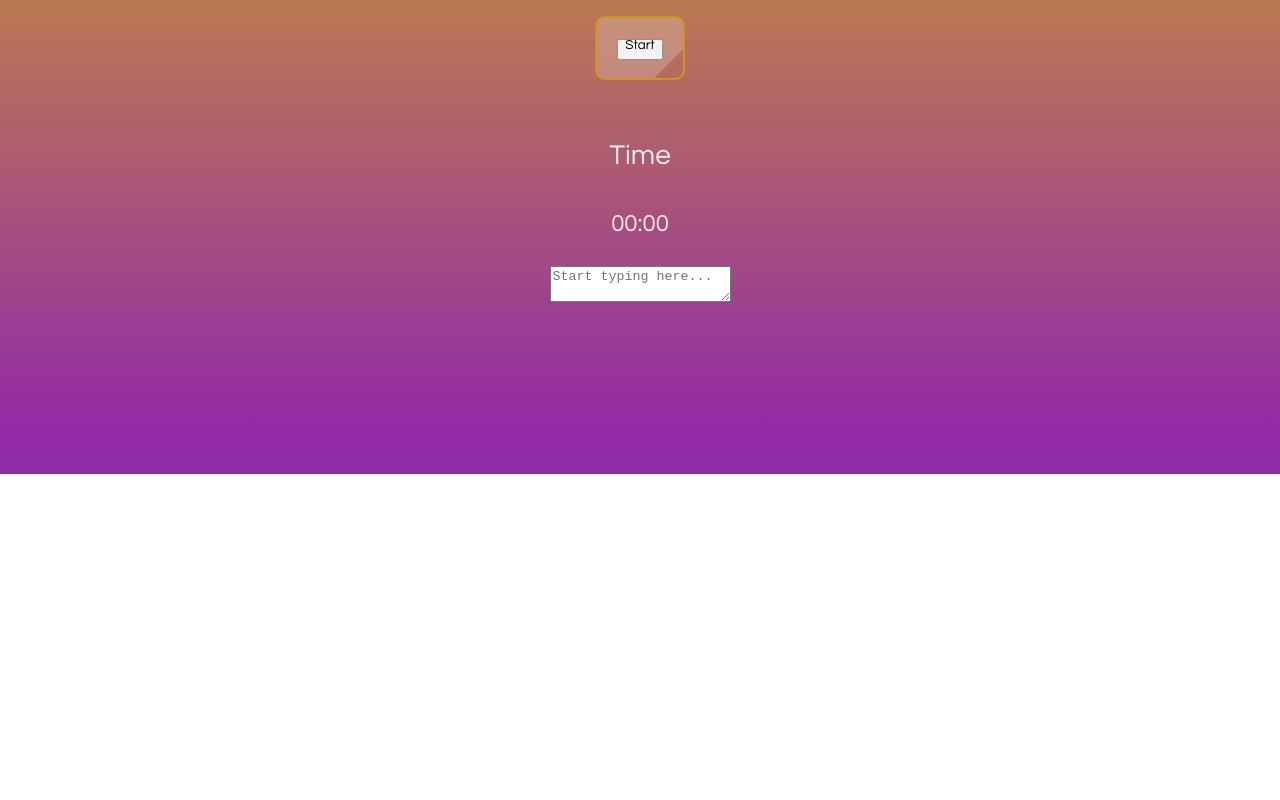
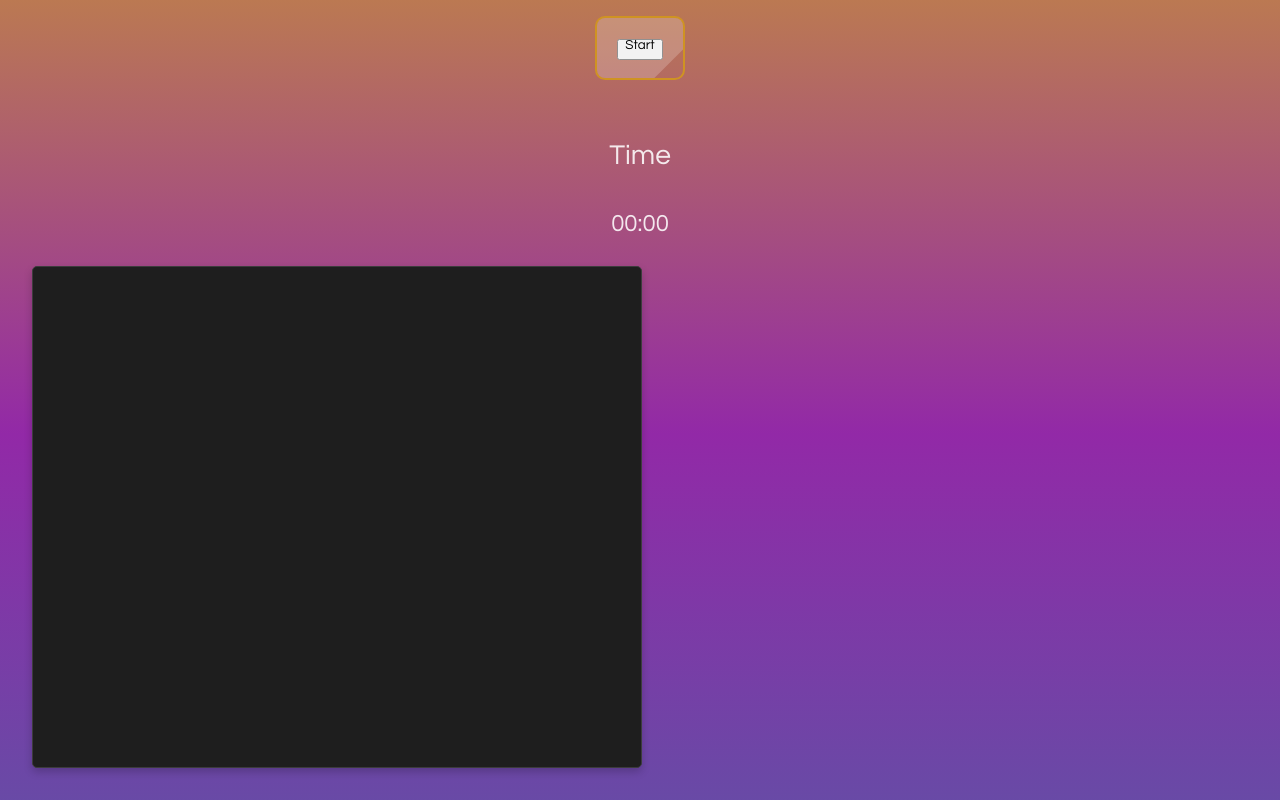
Before and after one commit to Epicder/CodePM, a React (Vite) app in the folder CodePM/: page /typing-test in a window 1280 px wide. Shown: the part 326-1126 px from the top of the page. Before the commit the page ends 800 px from the top, so only its background shows below. Built offline with nearby package versions, Linux system fonts and the light colour scheme.

Commit message:
Making the textArea, adding the code snippets

```diff
--- a/CodePM/src/components/Typing.jsx
+++ b/CodePM/src/components/Typing.jsx
@@ -4,20 +4,35 @@ import LanguageSelector from './typing-components/LanguageSelector';
 import StartButton from './typing-components/StartButton';
 import Timer from './typing-components/Timer';
 import TypingArea from './typing-components/TypingArea';
+import snippets from '../data/snippets.json';
 
 export default function Typing() {
   const [language, setLanguage] = useState('python');
+  const [currentSnippet, setCurrentSnippet] = useState('');
   const [time, setTime] = useState('00:00');
-  const [snippet, setSnippet] = useState('');
   const [userInput, setUserInput] = useState('');
 
-  const handleLanguageChange = (e) => setLanguage(e.target.value);
-  const handleStartClick = () => {
 
-    console.log('Test started for language:', language);
+  const getRandomSnippet = (language) => {
+    const snippetsForLanguage = snippets[language];
+    const randomIndex = Math.floor(Math.random() * snippetsForLanguage.length);
+    return snippetsForLanguage[randomIndex];
   };
 
-  const handleInputChange = (e) => setUserInput(e.target.value);
+const handleLanguageChange = (e) => {
+  const selectedLanguage = e.target.value;
+  setLanguage(selectedLanguage);
+};
+
+const handleStartClick = () => {
+  console.log('Test started for language:', language);
+  const snippet = getRandomSnippet(language);
+  setCurrentSnippet(snippet);
+};
+
+const handleInputChange = (e) => {
+  setUserInput(e.target.value);
+};
 
   return (
     <div>
@@ -25,7 +40,7 @@ export default function Typing() {
       <LanguageSelector onChange={handleLanguageChange} />
       <StartButton onClick={handleStartClick} />
       <Timer time={time} />
-      <TypingArea snippet={snippet} userInput={userInput} onChange={handleInputChange} />
+      <TypingArea snippet={currentSnippet} userInput={userInput} onChange={handleInputChange} />
     </div>
   );
 }
--- a/CodePM/src/components/typing-components/TypingArea.jsx
+++ b/CodePM/src/components/typing-components/TypingArea.jsx
@@ -1,13 +1,16 @@
-import React from 'react';
+import './typing-css/TypingArea.css';
 
 export default function TypingArea({ snippet, userInput, onChange }) {
   return (
-    <div className="typing-container">
-      <pre>{snippet}</pre>
+    <div className="typing-area">
+      <div className="snippet-overlay">
+        {snippet}
+      </div>
       <textarea
+        className="user-input"
         value={userInput}
         onChange={onChange}
-        placeholder="Start typing here..."
+        spellCheck="false"
       />
     </div>
   );
--- /dev/null
+++ b/CodePM/src/components/typing-components/typing-css/TypingArea.css
@@ -0,0 +1,46 @@
+.typing-area {
+  position: relative;
+  width: 50%;
+  height: 500px;
+  background-color: #1e1e1e;
+  color: #d4d4d4;
+  border: 1px solid #3c3c3c;
+  border-radius: 5px;
+  box-shadow: 0 4px 8px rgba(0, 0, 0, 0.2);
+  overflow: hidden;
+  font-family: "Fira Code", monospace;
+  font-size: 14px;
+}
+
+.snippet-overlay {
+  position: absolute;
+  top: 0;
+  left: 0;
+  width: 100%;
+  height: 100%;
+  color: #6b9955af;
+  white-space: pre-wrap;
+  padding: 10px;
+  pointer-events: none;
+  font-family: "Fira Code", monospace;
+  font-size: 14px;
+}
+
+.user-input {
+  position: absolute;
+  top: 0;
+  left: 43.6%;
+  width: 100%;
+  height: 100%;
+  background: transparent;
+  color: #d4d4d4;
+  border: none;
+  outline: none;
+  font-family: "Fira Code", monospace;
+  font-size: 14px;
+  padding: 10px;
+  resize: none;
+  white-space: pre-wrap;
+  overflow: auto;
+  caret-color: #ffffff;
+}
--- /dev/null
+++ b/CodePM/src/data/snippets.json
@@ -0,0 +1,22 @@
+{
+  "python": [
+    "def fibonacci(n):\n    if n <= 1:\n        return n\n    else:\n        return fibonacci(n-1) + fibonacci(n-2)\n\nfor i in range(10):\n    print(fibonacci(i))",
+    "class Person:\n    def __init__(self, name, age):\n        self.name = name\n        self.age = age\n\n    def greet(self):\n        print(f'Hello, my name is {self.name} and I am {self.age} years old.')\n\np = Person('Alice', 30)\np.greet()"
+  ],
+  "javascript": [
+    "function factorial(n) {\n    if (n === 0) {\n        return 1;\n    }\n    return n * factorial(n - 1);\n}\n\nconsole.log(factorial(5));",
+    "class Animal {\n    constructor(name) {\n        this.name = name;\n    }\n\n    speak() {\n        console.log(`${this.name} makes a noise.`);\n    }\n}\n\nclass Dog extends Animal {\n    speak() {\n        console.log(`${this.name} barks.`);\n    }\n}\n\nlet dog = new Dog('Rex');\ndog.speak();"
+  ],
+  "c": [
+    "#include <stdio.h>\n\nvoid printArray(int arr[], int size) {\n    for (int i = 0; i < size; i++) {\n        printf(\"%d \", arr[i]);\n    }\n    printf(\"\\n\");\n}\n\nint main() {\n    int arr[] = {1, 2, 3, 4, 5};\n    int size = sizeof(arr) / sizeof(arr[0]);\n\n    printArray(arr, size);\n    return 0;\n}",
+    "#include <stdio.h>\n\nint factorial(int n) {\n    if (n == 0) return 1;\n    return n * factorial(n - 1);\n}\n\nint main() {\n    int num = 5;\n    printf(\"Factorial of %d is %d\", num, factorial(num));\n    return 0;\n}"
+  ],
+  "css": [
+    "body {\n    font-family: Arial, sans-serif;\n    margin: 0;\n    padding: 0;\n    background-color: #f4f4f4;\n}\n\n.container {\n    max-width: 1200px;\n    margin: 0 auto;\n    padding: 20px;\n}\n\nh1 {\n    color: #333;\n    text-align: center;\n}",
+    ".button {\n    display: inline-block;\n    padding: 10px 20px;\n    font-size: 16px;\n    color: #fff;\n    background-color: #007bff;\n    border: none;\n    border-radius: 4px;\n    cursor: pointer;\n}\n\n.button:hover {\n    background-color: #0056b3;\n}"
+  ],
+  "dart": [
+    "void main() {\n  List<int> numbers = [1, 2, 3, 4, 5];\n  numbers.forEach((num) {\n    print('Number: \\\\$num');\n  });\n}",
+    "class Animal {\n  String name;\n\n  Animal(this.name);\n\n  void speak() {\n    print('\\\\$name makes a sound');\n  }\n}\n\nclass Dog extends Animal {\n  Dog(String name) : super(name);\n\n  @override\n  void speak() {\n    print('\\\\$name barks');\n  }\n}\n\nvoid main() {\n  Dog dog = Dog('Rex');\n  dog.speak();\n}"
+  ]
+}
--- a/CodePM/src/index.css
+++ b/CodePM/src/index.css
@@ -1,3 +1,6 @@
+
+@import url('https://fonts.googleapis.com/css2?family=Fira+Code:wght@400;500&display=swap');
+
 :root {
   font-family: Inter, system-ui, Avenir, Helvetica, Arial, sans-serif;
   line-height: 1.5;
```
